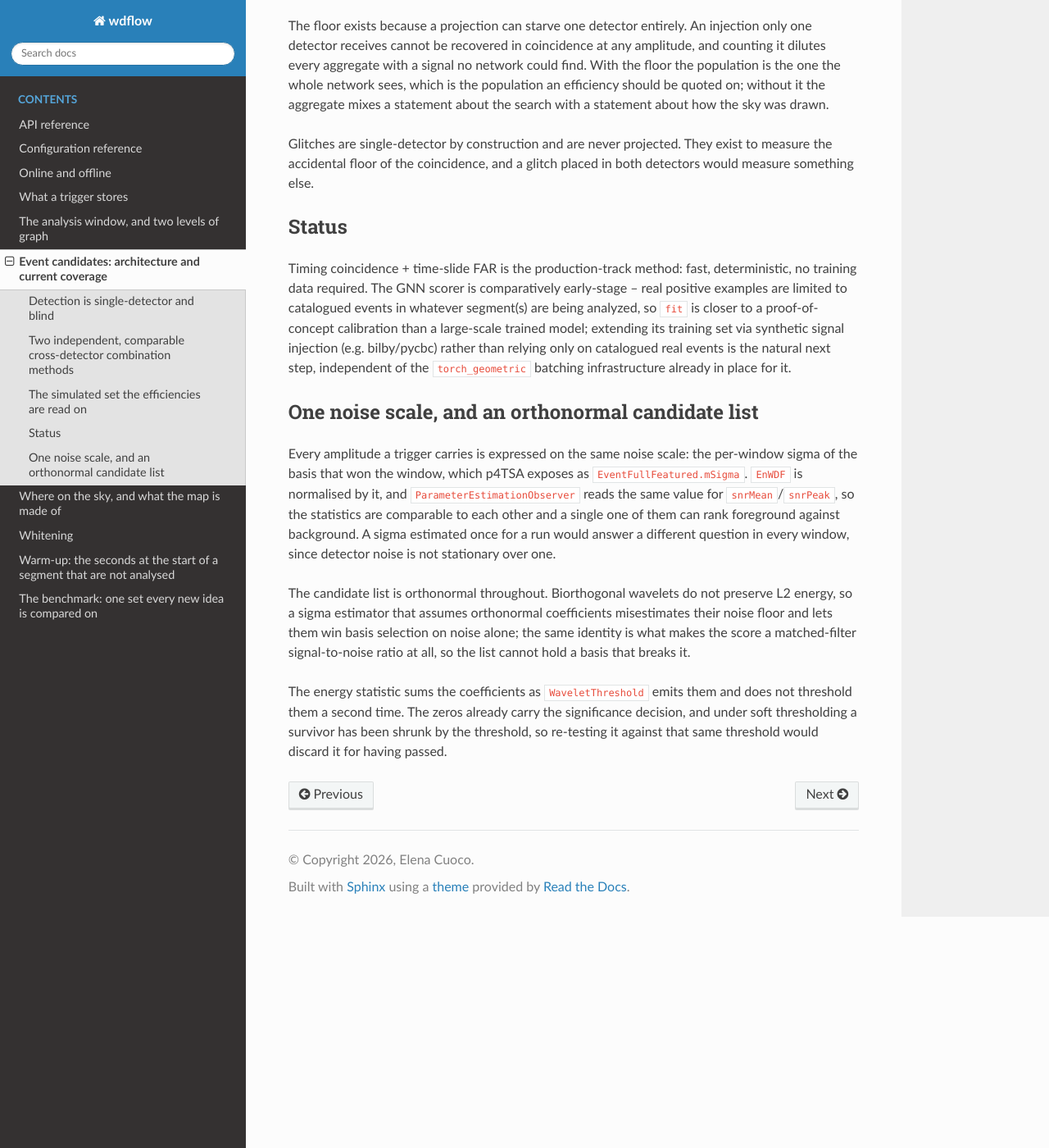
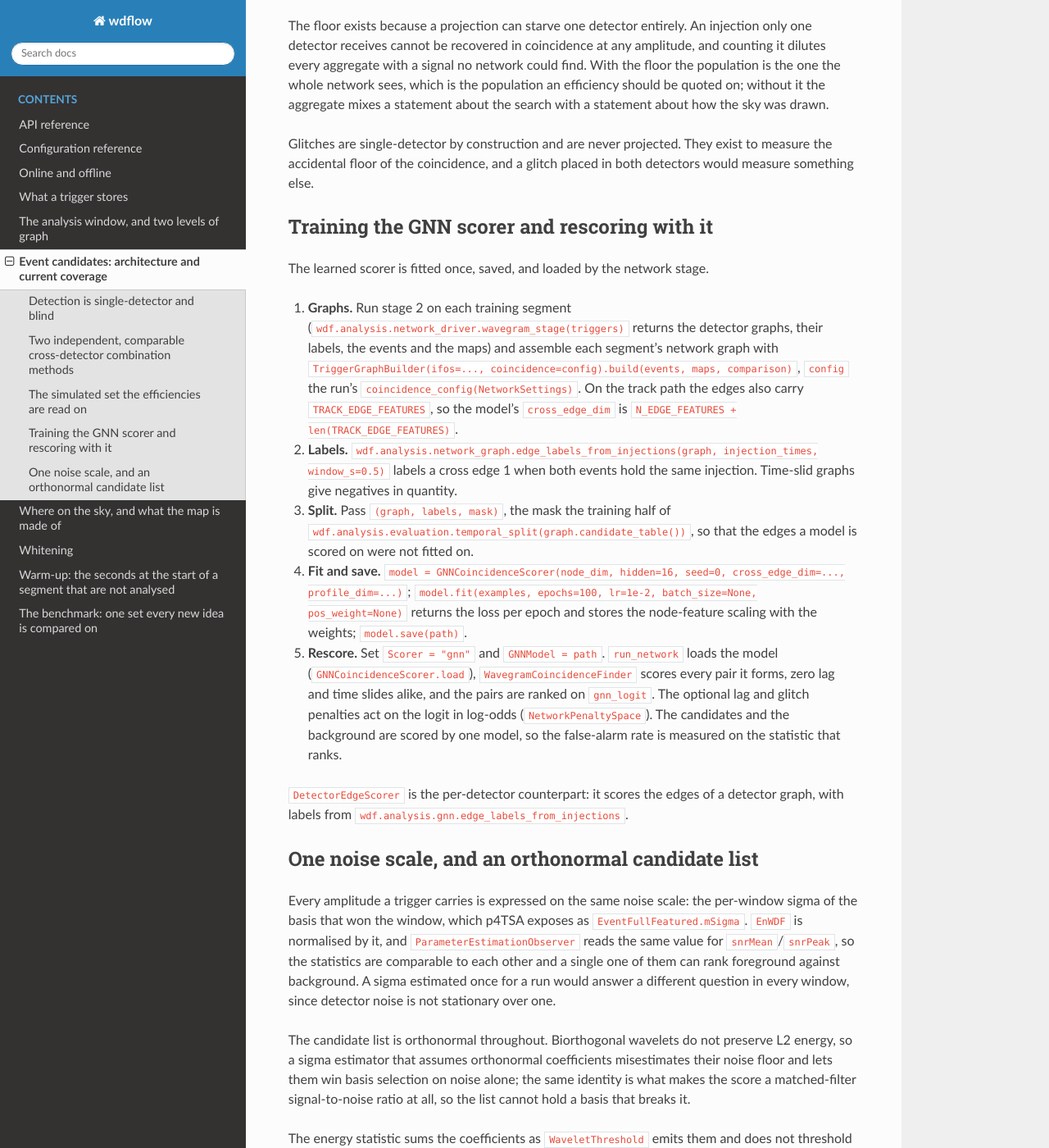
Before and after one commit to elenacuoco/wdflow, a Sphinx documentation site: the page built from docs/design/event-candidates.md, in a window 1280 px wide and 1400 px high, scrolled down 2004 px. Shown: the whole window at 82% size. Built offline with Sphinx 7.4.7 and the Read the Docs theme 3.1.0, drawn with Linux system fonts in a browser that asks for light colours; pages that are not in the unit, such as notebooks, are missing from menus.

Commit message:
docs: training and rescoring with the GNN scorer; the alert statistic; pair-screen docstring
event-candidates: the training and rescoring workflow of
GNNCoincidenceScorer (graphs, labels, temporal split, fit, save, Scorer =
"gnn") in place of a status note. online-offline: the alert's
detection_statistic is network_rank_statistic when a penalty applies. The
pair-screen module docstring renders without a docutils warning. Config
comments state what a value does only; the configuration reference is
regenerated.

```diff
--- a/docs/design/event-candidates.md
+++ b/docs/design/event-candidates.md
@@ -100,16 +100,36 @@ Glitches are single-detector by construction and are never projected. They exist
 to measure the accidental floor of the coincidence, and a glitch placed in both
 detectors would measure something else.
 
-## Status
+## Training the GNN scorer and rescoring with it
 
-Timing coincidence + time-slide FAR is the production-track method: fast,
-deterministic, no training data required. The GNN scorer is comparatively
-early-stage -- real positive examples are limited to catalogued events in
-whatever segment(s) are being analyzed, so `fit` is closer to a
-proof-of-concept calibration than a large-scale trained model; extending its
-training set via synthetic signal injection (e.g. bilby/pycbc) rather than
-relying only on catalogued real events is the natural next step, independent
-of the `torch_geometric` batching infrastructure already in place for it.
+The learned scorer is fitted once, saved, and loaded by the network stage.
+
+1. **Graphs.** Run stage 2 on each training segment
+   (`wdf.analysis.network_driver.wavegram_stage(triggers)` returns the detector
+   graphs, their labels, the events and the maps) and assemble each segment's
+   network graph with `TriggerGraphBuilder(ifos=..., coincidence=config).build(events,
+   maps, comparison)`, `config` the run's `coincidence_config(NetworkSettings)`.
+   On the track path the edges also carry `TRACK_EDGE_FEATURES`, so the model's
+   `cross_edge_dim` is `N_EDGE_FEATURES + len(TRACK_EDGE_FEATURES)`.
+2. **Labels.** `wdf.analysis.network_graph.edge_labels_from_injections(graph,
+   injection_times, window_s=0.5)` labels a cross edge 1 when both events hold the
+   same injection. Time-slid graphs give negatives in quantity.
+3. **Split.** Pass `(graph, labels, mask)`, the mask the training half of
+   `wdf.analysis.evaluation.temporal_split(graph.candidate_table())`, so that
+   the edges a model is scored on were not fitted on.
+4. **Fit and save.** `model = GNNCoincidenceScorer(node_dim, hidden=16, seed=0,
+   cross_edge_dim=..., profile_dim=...)`; `model.fit(examples, epochs=100,
+   lr=1e-2, batch_size=None, pos_weight=None)` returns the loss per epoch and
+   stores the node-feature scaling with the weights; `model.save(path)`.
+5. **Rescore.** Set `Scorer = "gnn"` and `GNNModel = path`. `run_network` loads
+   the model (`GNNCoincidenceScorer.load`), `WavegramCoincidenceFinder` scores
+   every pair it forms, zero lag and time slides alike, and the pairs are ranked
+   on `gnn_logit`. The optional lag and glitch penalties act on the logit in
+   log-odds (`NetworkPenaltySpace`). The candidates and the background are scored
+   by one model, so the false-alarm rate is measured on the statistic that ranks.
+
+`DetectorEdgeScorer` is the per-detector counterpart: it scores the edges of a
+detector graph, with labels from `wdf.analysis.gnn.edge_labels_from_injections`.
 
 ## One noise scale, and an orthonormal candidate list
 
```
Also changed, not shown: docs/configuration.md (+1 -1 lines), docs/design/online-offline.md (+2 -2 lines), 4 other files.
